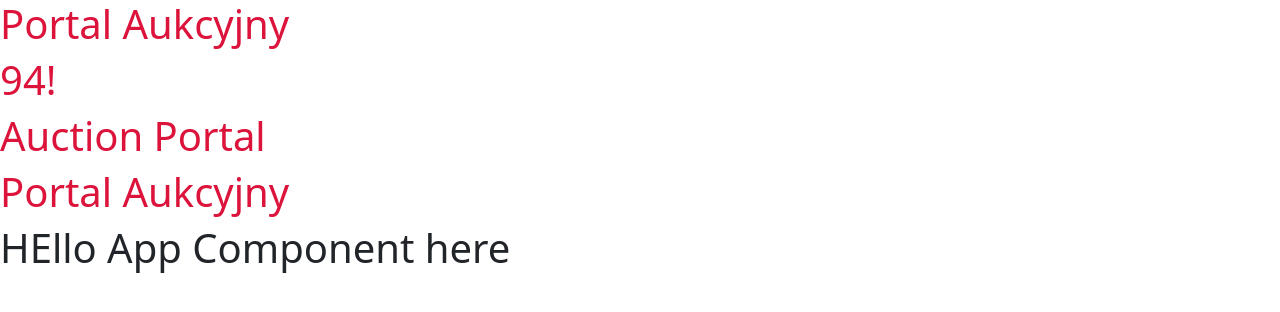
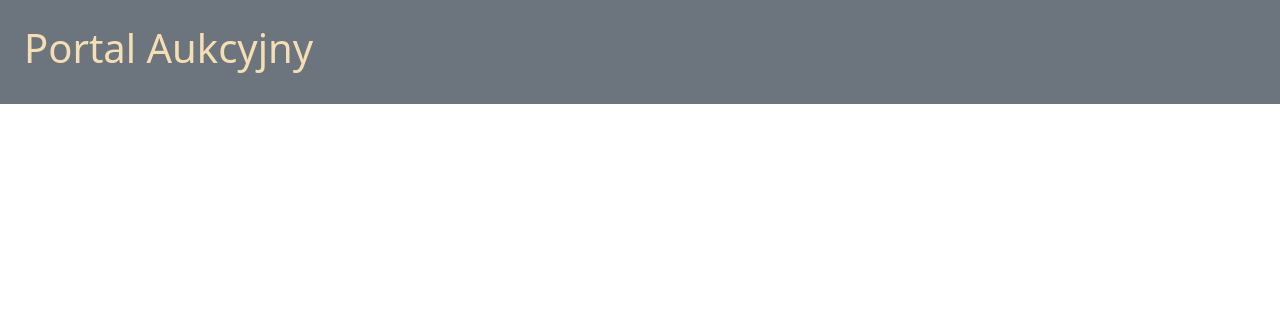
Before and after one commit to michaljabi/20230222-angular, an Angular app: page / in a window 1280 px wide. Shown: the top 312 px of the page. Built offline with nearby package versions, Linux system fonts and the light colour scheme.

Commit message:
fix(header): look and feel + use bootstrap classes

```diff
--- a/src/app/app.component.html
+++ b/src/app/app.component.html
@@ -1,6 +1,12 @@
-<app-header></app-header>
+
+<!--
 <app-header [myTitle]=" 4 + 90 + '!' "></app-header>
 <app-header myTitle="Auction Portal"></app-header>
 <app-header></app-header>
-<router-outlet></router-outlet>
-<h1>HEllo App Component here</h1>
+-->
+<app-header></app-header>
+<main class="container">
+  <router-outlet></router-outlet>
+</main>
+
+<!--<h1>HEllo App Component here</h1>-->
--- a/src/app/header/header.component.css
+++ b/src/app/header/header.component.css
@@ -1,3 +1,3 @@
 h1 {
-  color: crimson;
+  color: wheat;
 }
--- a/src/app/header/header.component.html
+++ b/src/app/header/header.component.html
@@ -1,3 +1,3 @@
-<header>
+<header class="p-4 bg-secondary">
   <h1>{{ myTitle }}</h1>
 </header>
```
